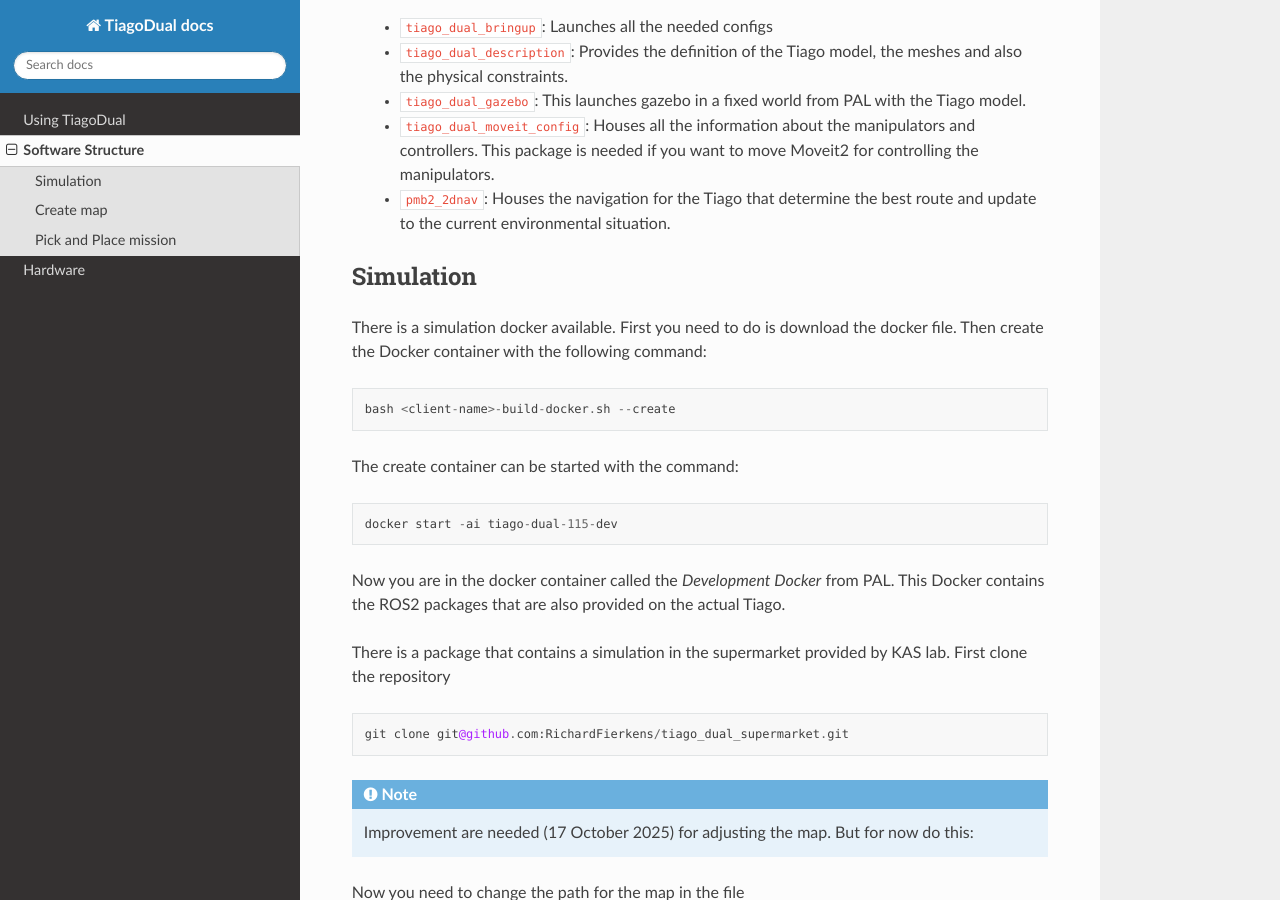
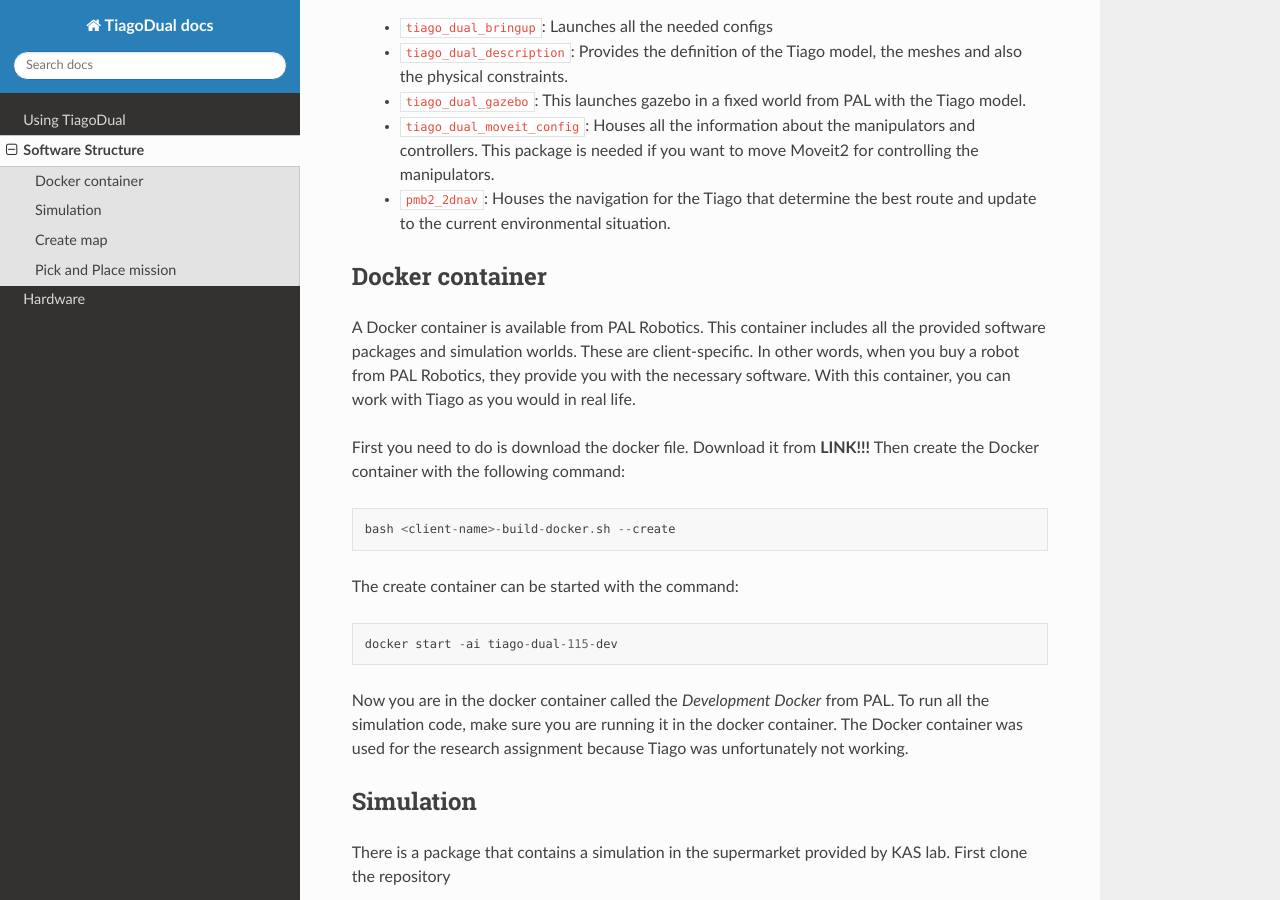
Before and after one commit to RichardFierkens/docs_tiago_dual, a Sphinx documentation site: the page built from docs/source/software.rst, in a window 1280 px wide and 900 px high, scrolled down 242 px. Built offline with Sphinx 7.4.7 and the Read the Docs theme 3.1.0, drawn with Linux system fonts in a browser that asks for light colours; pages that are not in the unit, such as notebooks, are missing from menus.

Commit message:
add small things about docker

```diff
--- a/docs/source/software.rst
+++ b/docs/source/software.rst
@@ -13,11 +13,11 @@ The package from ``PAL Robotics`` are provided in `/opt/pal/alum/share/`. In her
 
 	- ``pmb2_2dnav``: Houses the navigation for the Tiago that determine the best route and update to the current environmental situation.
 
+Docker container
+----------------
+A Docker container is available from PAL Robotics. This container includes all the provided software packages and simulation worlds. These are client-specific. In other words, when you buy a robot from PAL Robotics, they provide you with the necessary software. With this container, you can work with Tiago as you would in real life.
 
-Simulation
-----------
-
-There is a simulation docker available. First you need to do is download the docker file. Then create the Docker container with the following command:
+First you need to do is download the docker file. Download it from **LINK!!!** Then create the Docker container with the following command:
 
 .. code-block::
 
@@ -29,7 +29,10 @@ The create container can be started with the command:
 
    docker start -ai tiago-dual-115-dev
 
-Now you are in the docker container called the `Development Docker` from PAL. This Docker contains the ROS2 packages that are also provided on the actual Tiago.
+Now you are in the docker container called the `Development Docker` from PAL. To run all the simulation code, make sure you are running it in the docker container. The Docker container was used for the research assignment because Tiago was unfortunately not working.
+
+Simulation
+----------
 
 There is a package that contains a simulation in the supermarket provided by KAS lab. First clone the repository
 
```
